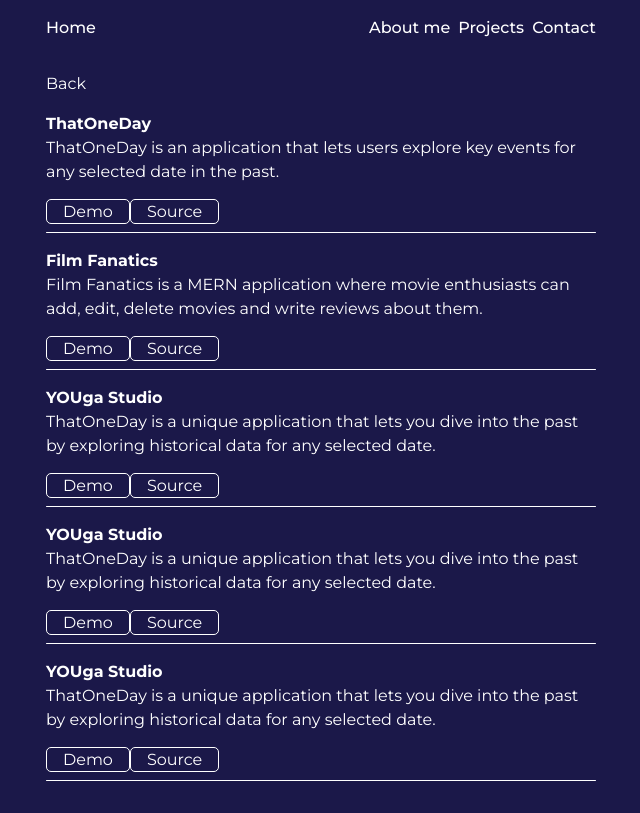
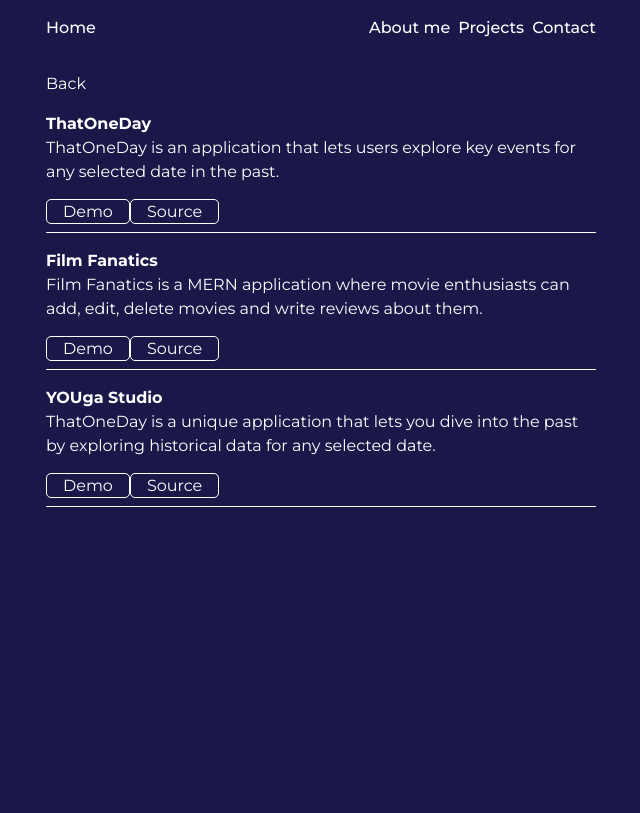
Before and after one commit to tamerlanmustafa/portfolio, a React (Vite) app: page /allprojects in a window 1280 px wide. Shown: the whole page, without its empty margins (319-959 px from the left). Built offline with nearby package versions, Linux system fonts and the light colour scheme.

Commit message:
fix intersectionObserver bug, add scroll storing functionality between allpages and hero

```diff
--- a/src/App.jsx
+++ b/src/App.jsx
@@ -26,7 +26,7 @@ function App() {
 
       <NavBar />
       <Routes>
-        <Route path='/' element={ <Hero/> }/>
+        <Route path='/' element={ <Hero key={Date.now()} /> }/>
         <Route path='/allprojects' element={ <AllProjects/> }/>
       </Routes>
     </>
--- a/src/components/AboutMe/AboutMe.jsx
+++ b/src/components/AboutMe/AboutMe.jsx
@@ -15,7 +15,7 @@ const AboutMe = () => {
                     </div>
 
                     <div className="skills hidden">
-                        <h4>Tech skill</h4>
+                        <h4>Tech skills</h4>
                         <div className="tech-skills">
                             <ul>
                                 <li className='hidden'>
--- a/src/components/Contact/Contact.jsx
+++ b/src/components/Contact/Contact.jsx
@@ -4,7 +4,7 @@ const Contact = () => {
     return (
         <section id='contact' className='contact'>
             <h1>Contact</h1>
-            <a href="mailto:tamerlanmustafa@outlook.com" target='_blank'>tamerlanmustafa@outlook.com </a>
+            <a href="mailto:tamerlanmustafa@outlook.com" target='_blank' rel="noopener noreferrer">tamerlanmustafa@outlook.com </a>
         </section>
     )
 }
--- a/src/components/Hero/Hero.jsx
+++ b/src/components/Hero/Hero.jsx
@@ -1,17 +1,56 @@
-import './Hero.css'
-import AboutMe from '../AboutMe/AboutMe.jsx'
-import Projects from '../Projects/Projects.jsx'
-import Footer from '../Footer/Footer.jsx'
-import Contact from '../Contact/Contact.jsx'
+import { useEffect } from 'react';
+import { useLocation } from 'react-router-dom';
+import './Hero.css';
+import AboutMe from '../AboutMe/AboutMe.jsx';
+import Projects from '../Projects/Projects.jsx';
+import Footer from '../Footer/Footer.jsx';
+import Contact from '../Contact/Contact.jsx';
 
 const Hero = () => {
+    const location = useLocation();
+
+
+    useEffect(() => {
+        if (location.pathname === '/') {
+            const currentScrollY = window.scrollY;
+            sessionStorage.setItem('scrollPosition', currentScrollY);
+        }
+    }, [location]);
+
+
+    useEffect(() => {
+        const savedScrollY = sessionStorage.getItem('scrollPosition');
+        if (savedScrollY) {
+            window.scrollTo(0, parseInt(savedScrollY, 10));
+            sessionStorage.removeItem('scrollPosition');
+        }
+    }, [location]);
+
+    useEffect(() => {
+        const observer = new IntersectionObserver((entries) => {
+            entries.forEach((entry) => {
+                if (entry.isIntersecting) {
+                    entry.target.classList.add('show');
+                } else {
+                    entry.target.classList.remove('show');
+                }
+            });
+        });
+
+        const hiddenElements = document.querySelectorAll('.hidden');
+        hiddenElements.forEach((el) => observer.observe(el));
+
+        return () => {
+            observer.disconnect();
+        };
+    }, []);
+
     return (
-
         <>
-            <section className='hero '>
+            <section className="hero">
                 <h1>Tamerlan Mustafa</h1>
                 <p>Frontend Developer</p>
-                <a href="https://github.com/TamerlanMustafayev" target="_blank">Github</a>
+                <a href="https://github.com/TamerlanMustafayev" target="_blank" rel="noopener noreferrer">Github</a>
             </section>
             <hr />
             <AboutMe />
@@ -22,7 +61,7 @@ const Hero = () => {
             <hr />
             <Footer />
         </>
-    )
-}
+    );
+};
 
-export default Hero
+export default Hero;
--- a/src/components/Projects/AllProjects.jsx
+++ b/src/components/Projects/AllProjects.jsx
@@ -1,30 +1,30 @@
-import projectsList from './ProjectsDB/ProjectsDB'
-import { Link } from 'react-router-dom'
-import './AllProjects.css'
+import projectsList from './ProjectsDB/ProjectsDB';
+import { Link } from 'react-router-dom';
+import './AllProjects.css';
 
 const AllProjects = () => {
     return (
-        <div className='all-projects'>
+        <div className="all-projects">
             <Link to={'/'}>Back</Link>
             <ul className="all-projects-container">
-                {
-                    projectsList.map((project, index) => (
+                {projectsList.map((project, index) => (
                     <li key={index} className="each-project-of-all">
                         <h4>{project.title}</h4>
-                            <p>{ project.description}</p>
+                        <p>{project.description}</p>
                         <div className="buttons-all">
-                                <a target='_blank' href={project.demoLink}>Demo</a>
-                                <a target='_blank' href={project.sourceCode}>Source</a>
+                            <a target="_blank" href={project.demoLink} rel="noopener noreferrer">
+                                Demo
+                            </a>
+                            <a target="_blank" href={project.sourceCode} rel="noopener noreferrer">
+                                Source
+                            </a>
                         </div>
                         <hr />
                     </li>
-                    ))
-                }
+                ))}
+            </ul>
+        </div>
+    );
+};
 
-            </ul>
-
-        </div>)
-
-}
-
-export default AllProjects
+export default AllProjects;
--- a/src/components/Projects/ProjectsDB/ProjectsDB.jsx
+++ b/src/components/Projects/ProjectsDB/ProjectsDB.jsx
@@ -21,20 +21,6 @@ const projectsList = [
         demoLink: 'https://yougastudio.netlify.app/',
         sourceCode: 'SOURCE',
 
-    }    ,
-    {
-        title: 'YOUga Studio',
-        description: 'ThatOneDay is a unique application that lets you dive into the past by exploring historical data for any selected date.',
-        demoLink: 'https://yougastudio.netlify.app/',
-        sourceCode: 'SOURCE',
-
-    }    ,
-    {
-        title: 'YOUga Studio',
-        description: 'ThatOneDay is a unique application that lets you dive into the past by exploring historical data for any selected date.',
-        demoLink: 'https://yougastudio.netlify.app/',
-        sourceCode: 'SOURCE',
-
     }
 
 ]
```
Lines whose indentation alone changed are shown as unchanged.
